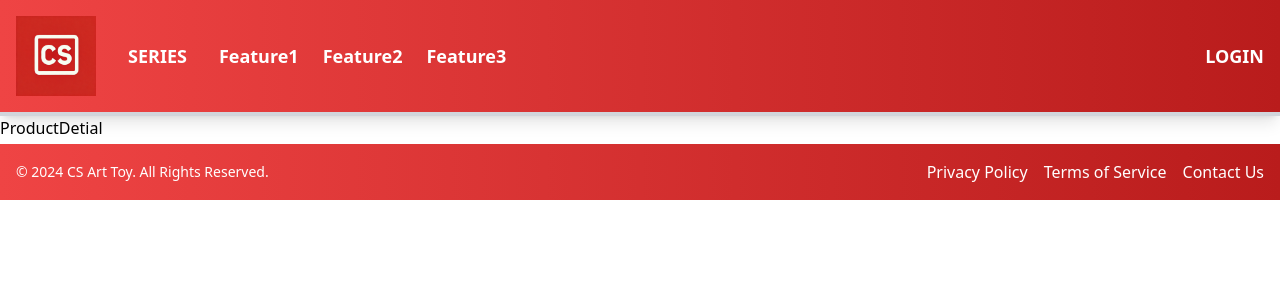
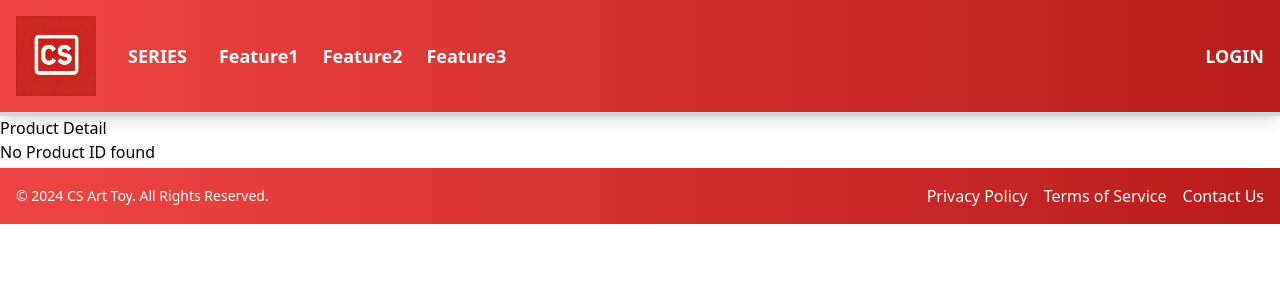
Before and after one commit to ManassawinDm/djangoProject, a React (Vite) app in the folder frontend/: page /product in a window 1280 px wide. Shown: the top 300 px of the page. Built offline with nearby package versions, Linux system fonts and the light colour scheme; a web font is replaced by a local one.

Commit message:
update ProductDeatial Page

```diff
--- a/frontend/src/pages/PreHome.jsx
+++ b/frontend/src/pages/PreHome.jsx
@@ -15,8 +15,9 @@ function PreHome() {
     },[])
 
     const handleImageClick = (productID) => {
-        navigate(`/product?productId:${productID}`);
+        navigate(`/product?productId=${productID}`);
       };
+
 
 
     const getProduct = async () => {
--- a/frontend/src/pages/ProductDetial.jsx
+++ b/frontend/src/pages/ProductDetial.jsx
@@ -1,9 +1,30 @@
-import React from 'react'
+import React from 'react';
+import { useLocation } from 'react-router-dom';
 
-function ProductDetial() {
-  return (
-    <div>ProductDetial</div>
-  )
+function ProductDetail() {
+    // Use useLocation to get the current URL's query parameters
+    const location = useLocation();
+    const queryParams = new URLSearchParams(location.search);
+    const productId = queryParams.get('productId'); // Retrieve the 'productId' query parameter
+
+    return (
+        <div>
+            <h1>Product Detail</h1>
+            {productId ? (
+                <div>
+                    <img
+                    src={`src/image/${productId}.jpg`} //เดี๋ยวเปลี่ยนเป็น product.image_url
+                    alt={productId}
+                    className="w-full h-auto object-cover mb-4 rounded-md"
+                />
+                    <p>Product ID: {productId}</p>
+                </div>
+
+            ) : (
+                <p>No Product ID found</p>
+            )}
+        </div>
+    );
 }
 
-export default ProductDetial
+export default ProductDetail;
```
